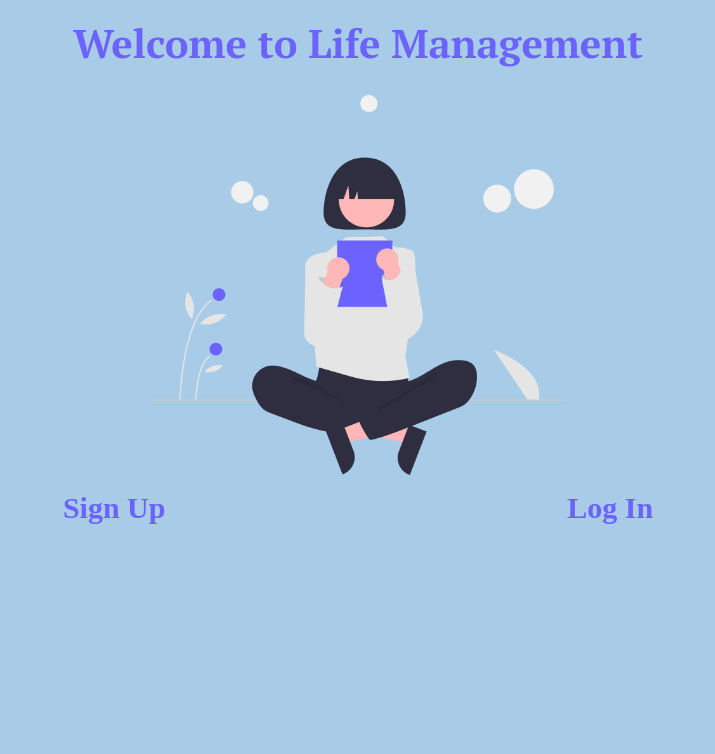
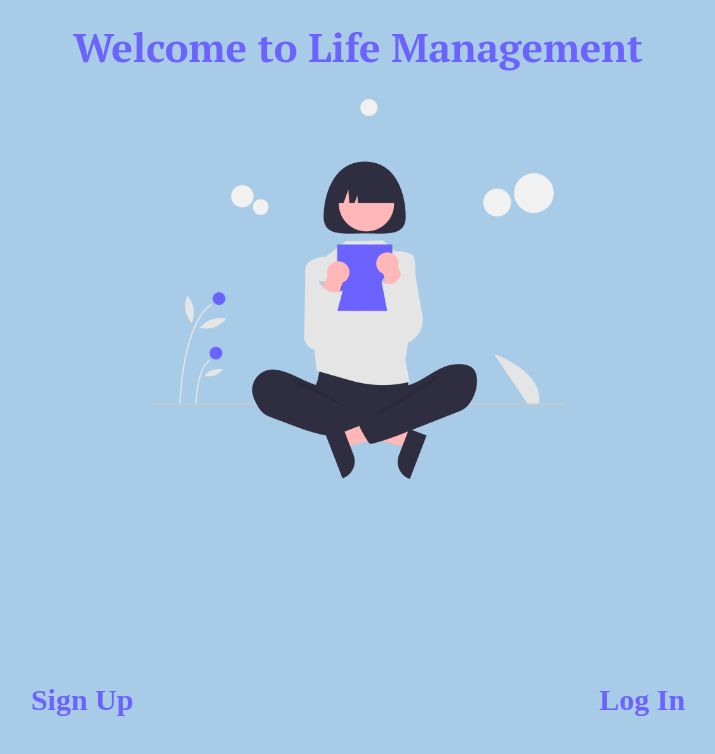
Before and after one commit to CalebeNavarro/gestao-de-habitos, a React (Create React App) app: page / in a window 1280 px wide. Shown: the top 754 px of the page, without its empty margins (282-997 px from the left). Built offline with nearby package versions, Linux system fonts and the light colour scheme; no server answers; a web font is replaced by a local one.

Commit message:
feat:CardGoal and CardActivie components createds and integration with the api...

```diff
--- a/src/pages/Home/index.jsx
+++ b/src/pages/Home/index.jsx
@@ -14,8 +14,9 @@ const Home = ({authenticated}) => {
 
     return <StyledHome>
         <h1>Welcome to Life Management</h1>
-
-        <img src={logo} alt='Person Floating' ></img>
+        <figure>
+          <img src={logo} alt='Person Floating' ></img>
+        </figure>
 
          <div>
         <Link to="/signup" >Sign  Up</Link>
--- a/src/pages/Home/styled.js
+++ b/src/pages/Home/styled.js
@@ -9,14 +9,14 @@ color: var(--color-primary);
 
     flex-direction: column;
     text-align:center;
+    height: 90vh;
 
     align-items: center;
     justify-content: center;
     div{
         display: flex;
-    width: 80vw;
+        width: 90vw;
         justify-content: space-around;
-    /* background-color: red; */
 
     }
     h1{
@@ -25,8 +25,26 @@ div{
     }
 
     img{
-     height:   286px;
+        height:286px;
         margin:1rem auto;
+
+        @keyframes floating {
+            20% {margin-top: 1.1rem}
+            30% {margin-top: 1.2rem}
+            40% {margin-top: 1.3rem}
+            50% {margin-top: 1.4rem}
+            60% {margin-top: 1.4rem}
+            70% {margin-top: 1.3rem}
+            80% {margin-top: 1.2rem}
+            90% {margin-top: 1.1rem}
+            100% {margin-top: 1rem}
+        }
+
+        animation: floating 1.1s linear infinite;
+    }
+
+    figure {
+        height: 500px;
     }
 
     a{
@@ -44,16 +62,18 @@ a:hover{
     a+a{
         margin-left :0 ;
         margin-right: 1rem;
-
     }
 
- @media only screen and (min-width: 720px) {
+ @media only screen and (min-width: 768px) {
     h1{
         margin-bottom: 10px;
     }
     img{
-        /* width:; */
         height: 380px ;
+    }
+
+    figure {
+        height: 600px;
     }
  }
 
```
Lines whose indentation alone changed are shown as unchanged.
